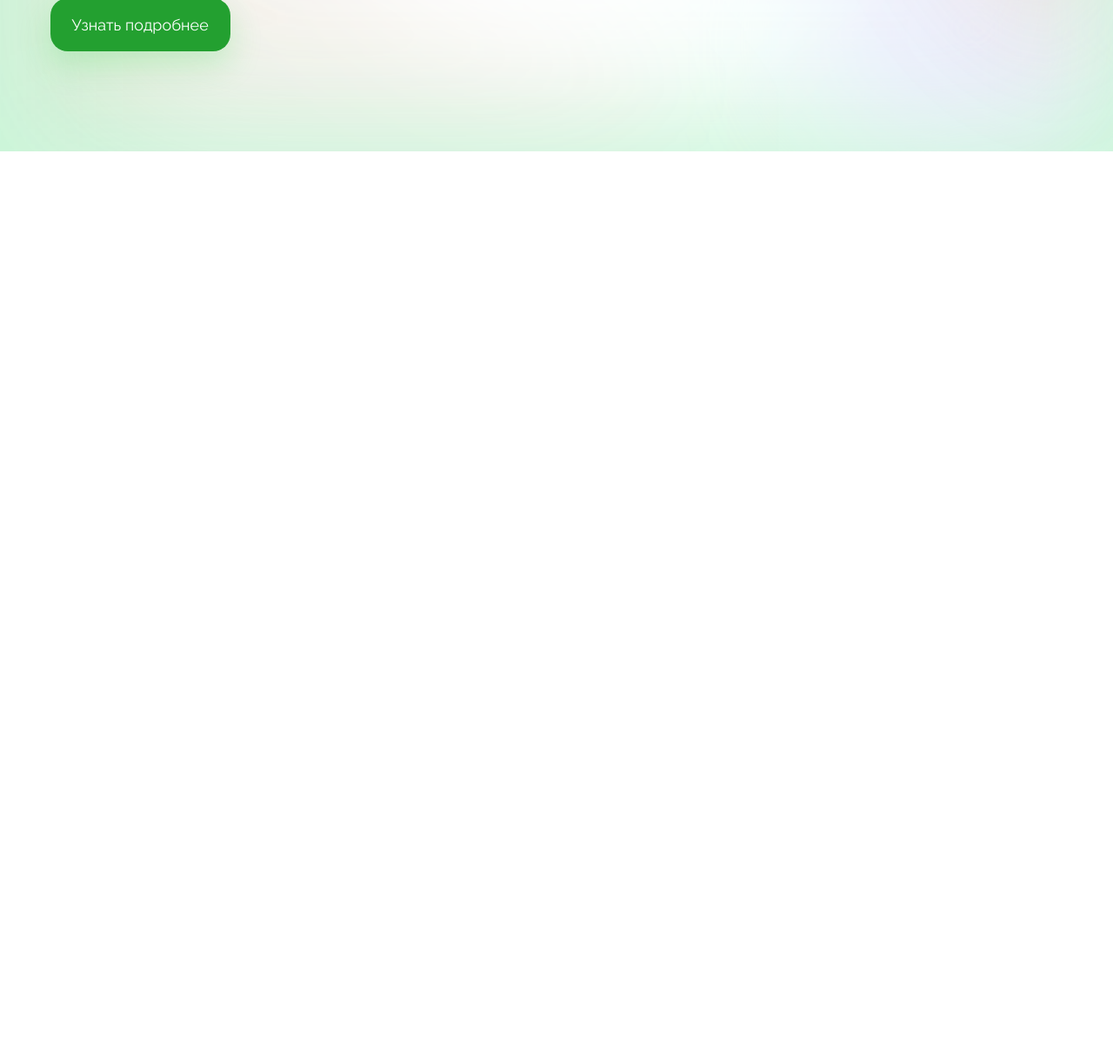
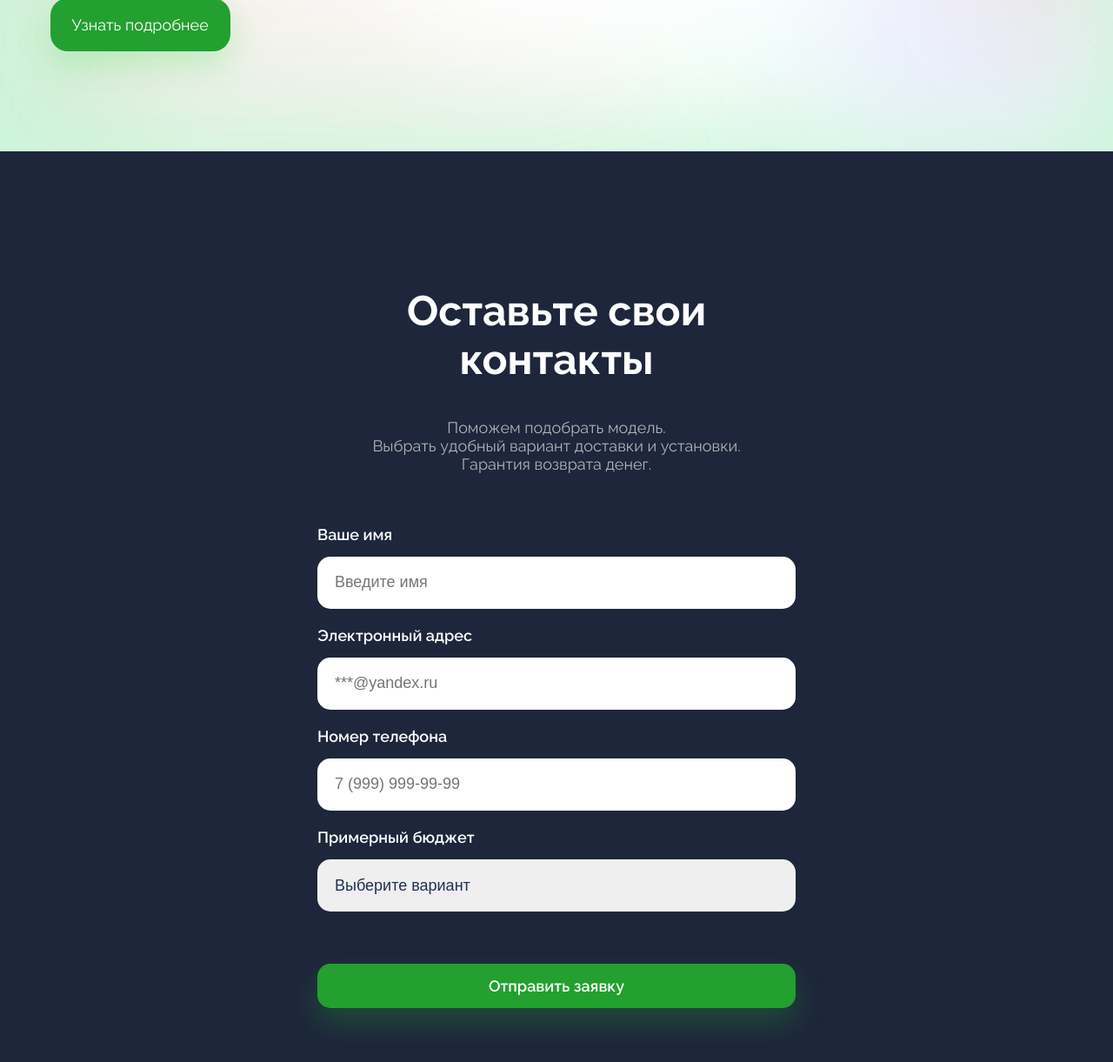
Before and after one commit to yurshul/green-corp-landing, a website: page index.html in a window 1280 px wide. Shown: the part 647-1868 px from the top of the page at 87% size. Before the commit the page ends 821 px from the top, so only its background shows below. Drawn offline with Linux system fonts and the light colour scheme.

Commit message:
Feat: add contact form section

```diff
--- a/index.html
+++ b/index.html
@@ -26,5 +26,36 @@
       <img class="about__image" src="img/solar-panel.png">
     </div>
   </section>
+  <section class="form">
+    <div class="form__container">
+      <h1>Оставьте свои контакты</h1>
+      <p>Поможем подобрать модель.<br>Выбрать удобный вариант доставки и установки.<br>Гарантия возврата денег.</p>
+      <form>
+        <div class="form__group">
+          <label for="name">Ваше имя</label>
+          <input type="text" placeholder="Введите имя" id="name">
+        </div>
+        <div class="form__group">
+          <label for="email">Электронный адрес</label>
+          <input type="email" placeholder="***@yandex.ru" id="email">
+        </div>
+        <div class="form__group">
+          <label for="phone">Номер телефона</label>
+          <input type="tel" placeholder="7 (999) 999-99-99" id="phone">
+        </div>
+        <div class="form__group">
+          <label for="budget">Примерный бюджет</label>
+          <select id="budget" placeholder="Выберите вариант">
+            <option disabled selected>Выберите вариант</option>
+            <option value="10-30">10 000₽ – 30 000₽</option>
+            <option value="30-60">30 000₽ – 60 000₽</option>
+            <option value="60-100">60 000₽ – 100 000₽</option>
+            <option value="100+">100 000₽</option>
+          </select>
+        </div>
+        <button type="submit" class="form__submit">Отправить заявку</button>
+      </form>
+    </div>
+  </section>
 </body>
 </html>
--- a/main.css
+++ b/main.css
@@ -98,3 +98,66 @@ header a {
     transform: rotate(360deg);
   }
 }
+
+.form__container {
+  width: 550px;
+}
+
+.form {
+  display: flex;
+  justify-content: center;
+  align-items: center;
+  background-color: #1D263A;
+  color: #fff;
+  padding-top: 115px;
+  padding-bottom: 115px;
+  text-align: center;
+}
+
+.form form {
+    display: grid;
+    grid-gap: 20px;
+    margin-top: 60px;
+}
+
+.form h1 {
+  font-size: 48px;
+}
+
+.form p {
+  font-size: 18px;
+  opacity: 0.65;
+}
+
+.form__group {
+  display: flex;
+  flex-direction: column;
+  text-align: left;
+}
+
+.form label {
+  font-size: 18px;
+  font-weight: 600;
+  margin-bottom: 15px;
+}
+
+.form input,
+.form select {
+  height: 60px;
+  padding: 0 20px;
+  font-size: 18px;
+  color: #213053;
+  border-radius: 15px;
+  border: none;
+  outline: none;
+}
+
+.form__submit {
+  font-size: 18px;
+  font-weight: 600;
+  margin-top: 40px;
+}
+
+select {
+  appearance: none;
+}
```
